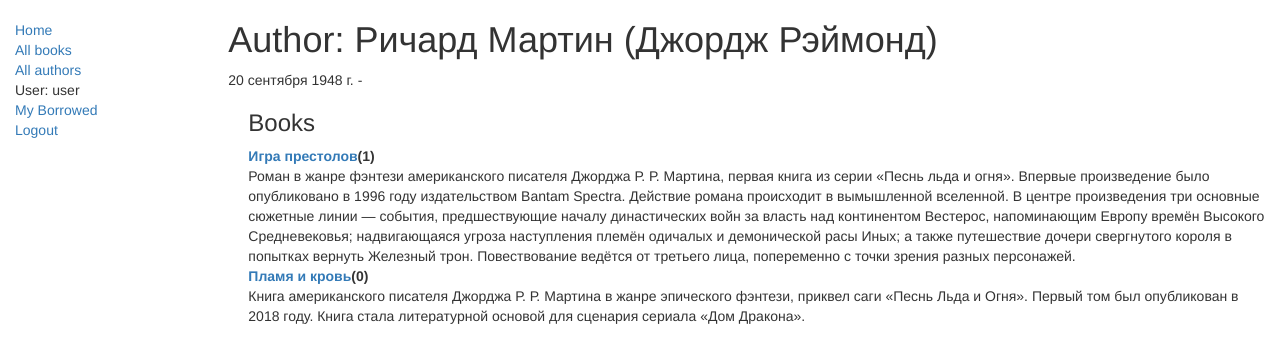
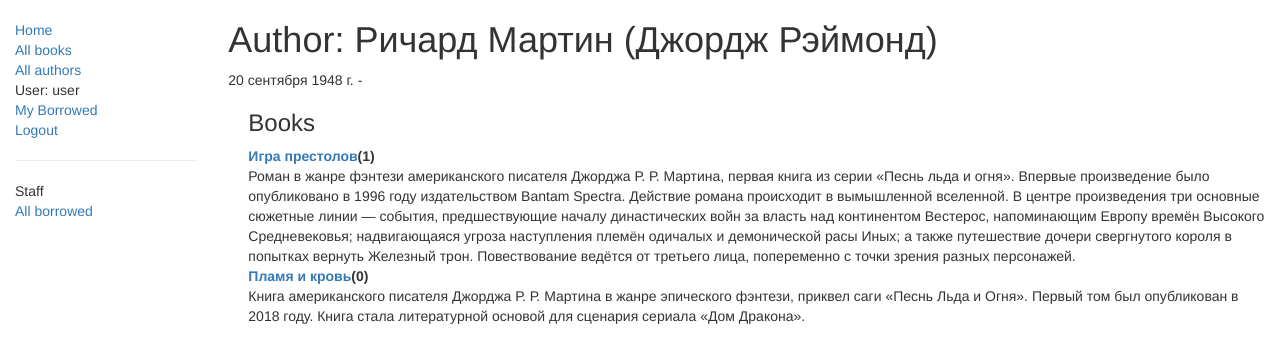
Before and after one commit to bashdef/oop_django, a Django app: page /catalog/author/1 in a window 1280 px wide. Shown: the top 363 px of the page. Run offline with Django 4.2, Linux system fonts and the light colour scheme; a user stored in the database is signed in; data comes from the database, SQL or seed files in the repository; both versions use the stored data as it was after the commit; some libraries are stand-ins or nearby versions.

Commit message:
step 8 full

```diff
--- a/locallibrary/locallibrary/catalog/templates/base_generic.html
+++ b/locallibrary/locallibrary/catalog/templates/base_generic.html
@@ -34,7 +34,14 @@
           <li><a href="{% url 'login'%}?next={{request.path}}">Login</a></li>
    {% endif %}
       </ul>
-     {% endblock %}
+   {% if perms.catalog.can_mark_returned %}
+          <hr>
+          <ul class="sidebar-nav">
+              <li>Staff</li>
+              <li><a href="{% url 'all-borrowed' %}">All borrowed</a></li>
+          </ul>
+   {% endif %}
+   {% endblock %}
       </div>
       <div class="col-sm-10 ">
       {% block content %}{% endblock %}
--- a/locallibrary/locallibrary/catalog/urls.py
+++ b/locallibrary/locallibrary/catalog/urls.py
@@ -10,4 +10,5 @@ urlpatterns = [
     url(r'^authors/$', views.AuthorListView.as_view(), name='authors'),
     url(r'^author/(?P<pk>\d+)$', views.AuthorDetailView.as_view(), name='author-detail'),
     url(r'^mybooks/$', views.LoanedBooksByUserListView.as_view(), name='my-borrowed'),
+    url(r'^borrowed/', views.LoanedBooksAllListView.as_view(), name='all-borrowed')
 ]
--- a/locallibrary/locallibrary/catalog/views.py
+++ b/locallibrary/locallibrary/catalog/views.py
@@ -2,6 +2,7 @@ from django.shortcuts import render
 from .models import Book, Author, BookInstance, Genre
 from django.views import generic
 from django.contrib.auth.mixins import LoginRequiredMixin
+from django.contrib.auth.mixins import PermissionRequiredMixin
 
 
 # Create your views here.
@@ -60,3 +61,13 @@ class LoanedBooksByUserListView(LoginRequiredMixin, generic.ListView):
 
     def get_queryset(self):
         return BookInstance.objects.filter(borrower=self.request.user).filter(status__exact='o').order_by('due_back')
+
+
+class LoanedBooksAllListView(PermissionRequiredMixin, generic.ListView):
+    model = BookInstance
+    template_name = 'catalog/bookinstance_list_borrowed_all.html'
+    permission_required = 'catalog.can_mark_returned'
+    paginate_by = 10
+
+    def get_queryset(self):
+        return BookInstance.objects.filter(status__exact='o').order_by('due_back')
```
Also changed, not shown: locallibrary/locallibrary/db.sqlite3.
